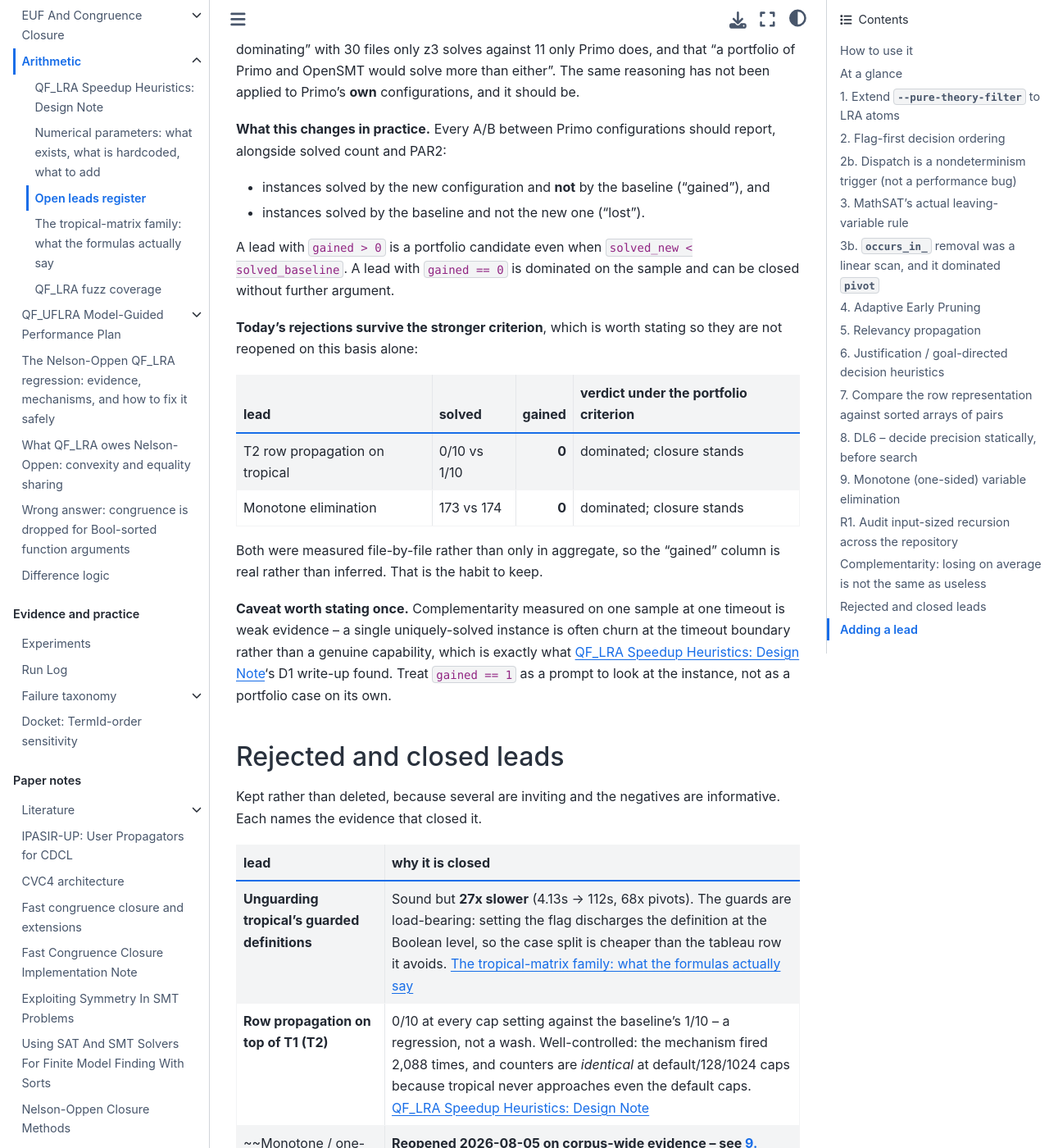
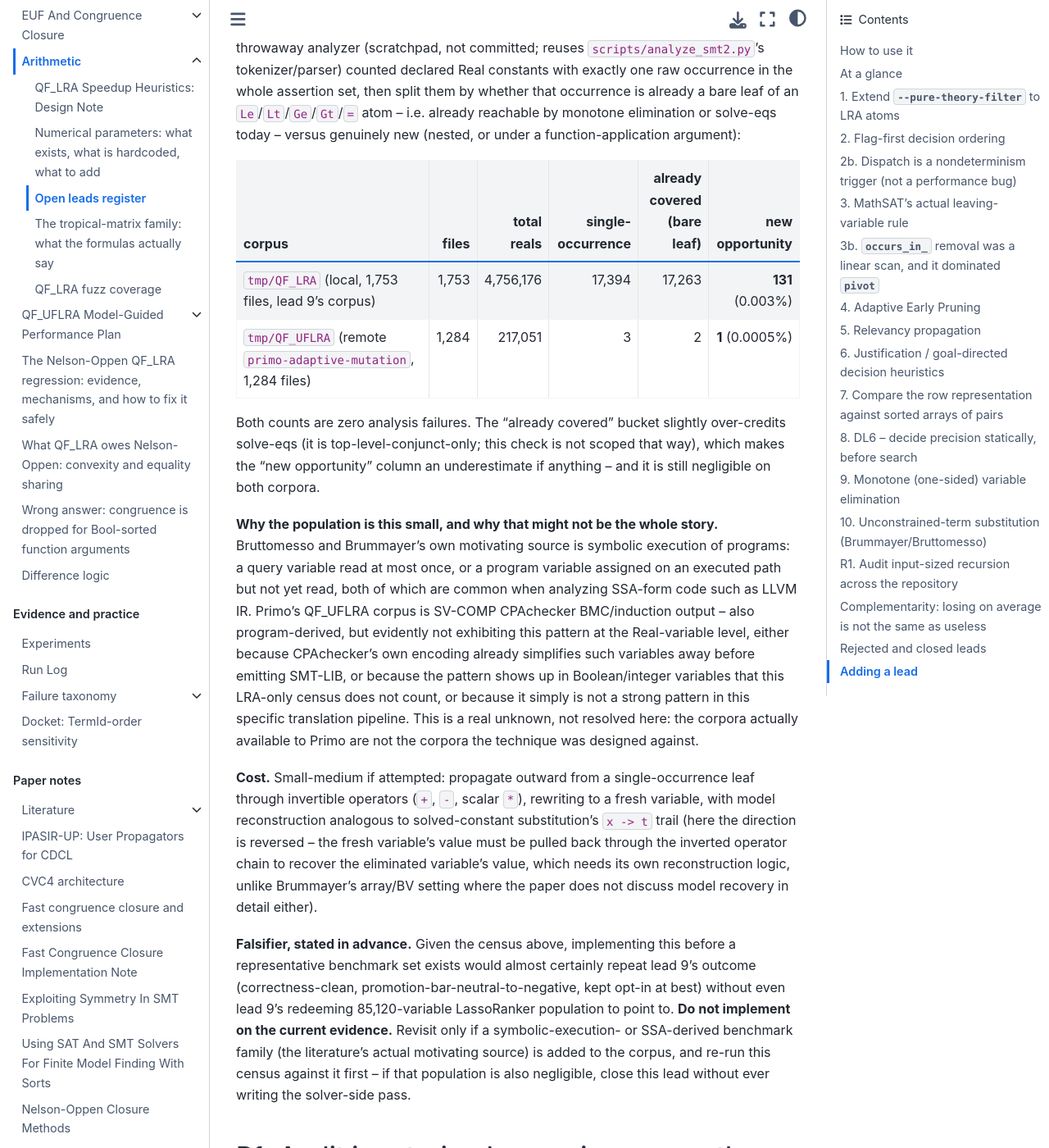
Before and after one commit to primo-solver/primo, a Jupyter Book: the page built from docs/open-leads.md, in a window 1280 px wide and 1400 px high, scrolled down 34139 px. Shown: the whole window at 82% size. Built offline with Jupyter Book 1.0.4 settings and Sphinx 7.4.7 and the Sphinx Book theme 1.1.4, drawn with Linux system fonts in a browser that asks for light colours; some of the changed text lies outside the part shown.

Commit message:
Draft lead 10: unconstrained-term substitution (Brummayer/Bruttomesso)
Confirmed genuinely missing and genuinely distinct from lead 9 (monotone
elimination needs many same-signed occurrences and disqualifies anything
under f(...); solve-eqs needs an explicit defining equality; this rule needs
neither, just one occurrence anywhere invertible).

Population census, same methodology as lead 9's corpus-wide screen, over
both local corpora (scratchpad analyzer reusing scripts/analyze_smt2.py's
parser, not committed): 131/4.76M reals on QF_LRA (1,753 files), 1/217K on
QF_UFLRA (1,284 files) -- negligible on both, after crediting solve-eqs/
monotone elimination with every bare-leaf occurrence they could plausibly
already reach. Recorded as open but "do not implement on current evidence":
it would almost certainly repeat lead 9's fate without lead 9's redeeming
85,120-variable population to justify it. The literature's own motivating
source (symbolic-execution/SSA-derived queries) isn't represented in
Primo's corpus, which is the honest reason to leave this open rather than
rejected -- falsifier is to re-run the census if such a benchmark family is
ever added, before writing any solver code.

```diff
--- a/docs/open-leads.md
+++ b/docs/open-leads.md
@@ -43,6 +43,7 @@ notes it points to.
 | [7](#lead-row-representation) | Compare row representation against sorted arrays of pairs | already the endorsed design; 0.00% map cost in the profile | done | **closed: already implemented** |
 | [8](#lead-dl6) | DL6: decide precision statically before search | unknown | small | blocked on a DL solver |
 | [9](#lead-monotone) | Monotone (one-sided) variable elimination | neutral on the promotion bar | done | **implemented, opt-in; did not clear its bar** |
+| [10](#lead-unconstrained-terms) | Unconstrained-term substitution (Brummayer/Bruttomesso) | 131/4.76M reals (QF_LRA), 1/217K (QF_UFLRA) -- negligible on both local corpora | small-medium | **open; not implemented, evidence says don't -- see falsifier** |
 | -- | D2 floating-point-guided basis selection | ~14% in the literature | medium | open, see [](qf-lra-heuristics.md) |
 | -- | D4 revised simplex, LU-factored basis | unknown | largest | open, see [](qf-lra-heuristics.md) |
 | -- | H4 batched bound assertion; H6 DL fast path; H11 fill-in-aware preprocessing elimination | -- | -- | design only, see [](qf-lra-heuristics.md) |
@@ -1222,6 +1223,92 @@ and `tta_startup` (12.1%), both from `ite` inside arithmetic terms, where the
 analyzer conservatively forces every variable two-sided. Their zeros therefore
 mean "could not tell", not "none". Every other family is at 0.0% opaque.
 
+(lead-unconstrained-terms)=
+## 10. Unconstrained-term substitution (Brummayer/Bruttomesso)
+
+**Claim.** A term is *unconstrained* if it has exactly one occurrence in the
+whole formula (one parent in the term DAG) and its enclosing operator is
+invertible with respect to that occurrence -- then the term can be replaced
+by a fresh variable of the same sort, because whatever value the rest of the
+formula needs from it, the lone occurrence can always be adjusted to produce.
+Independently discovered by Bruttomesso (PhD thesis, Trento, 2008) and
+Brummayer (PhD thesis, Linz, 2010; `docs/papers/Brummayer-PhD-Thesis-2009.pdf`,
+Sect. 3.4, read 2026-08-17) for bit-vectors and arrays, and generalized to
+partially-constrained terms and quantified formulas by Jonáš & Strejček
+(SAT 2017, `docs/papers/On_Simplification_of_Formulas_with_Unconstrained_Variables_and_Quantifiers.pdf`,
+read in full 2026-08-17). See [](papers/monotone-variable-elimination.md) §3
+for the full reading trail and why this is a genuinely different rule from
+lead 9, not an instance of it: lead 9 needs *many* same-signed occurrences
+of a bare Real leaf in `Le`/`Lt` atoms and explicitly disqualifies anything
+under `f(...)`; this rule needs exactly *one* occurrence anywhere -- nested
+inside `+`/`*`, an `=`, an `ite`, or an EUF application argument -- and does
+not care about polarity or direction at all. Existing solve-eqs/Gaussian
+elimination also does not cover it: those need an explicit top-level
+defining equality (`x = t`), however many times `x` is *used* afterward,
+whereas this rule needs no defining equality anywhere.
+
+For LRA specifically the rule is strictly simpler than the bit-vector
+setting it was designed for: addition and multiplication by a nonzero
+rational constant always invert in `Q`, so the bit-vector corner cases (an
+*even* constant multiplier is not invertible mod `2^n`; a comparison against
+an extremal constant `0`/`2^n-1` is not free either way) do not exist for
+reals at all.
+
+`grep -rn "unconstrained" src/smt/*.cpp` (2026-08-17) finds no such pass --
+only unrelated counter names. Not implemented.
+
+**Evidence: population census, both local corpora, same methodology as
+lead 9.** A throwaway analyzer (scratchpad, not committed; reuses
+`scripts/analyze_smt2.py`'s tokenizer/parser) counted declared Real
+constants with exactly one raw occurrence in the whole assertion set, then
+split them by whether that occurrence is already a bare leaf of an
+`Le`/`Lt`/`Ge`/`Gt`/`=` atom -- i.e. already reachable by monotone
+elimination or solve-eqs today -- versus genuinely new (nested, or under a
+function-application argument):
+
+| corpus | files | total reals | single-occurrence | already covered (bare leaf) | new opportunity |
+|---|---:|---:|---:|---:|---:|
+| `tmp/QF_LRA` (local, 1,753 files, lead 9's corpus) | 1,753 | 4,756,176 | 17,394 | 17,263 | **131** (0.003%) |
+| `tmp/QF_UFLRA` (remote `primo-adaptive-mutation`, 1,284 files) | 1,284 | 217,051 | 3 | 2 | **1** (0.0005%) |
+
+Both counts are zero analysis failures. The "already covered" bucket
+slightly over-credits solve-eqs (it is top-level-conjunct-only; this check
+is not scoped that way), which makes the "new opportunity" column an
+underestimate if anything -- and it is still negligible on both corpora.
+
+**Why the population is this small, and why that might not be the whole
+story.** Bruttomesso and Brummayer's own motivating source is symbolic
+execution of programs: a query variable read at most once, or a program
+variable assigned on an executed path but not yet read, both of which are
+common when analyzing SSA-form code such as LLVM IR. Primo's QF_UFLRA
+corpus is SV-COMP CPAchecker BMC/induction output -- also program-derived,
+but evidently not exhibiting this pattern at the Real-variable level, either
+because CPAchecker's own encoding already simplifies such variables away
+before emitting SMT-LIB, or because the pattern shows up in Boolean/integer
+variables that this LRA-only census does not count, or because it simply
+is not a strong pattern in this specific translation pipeline. This is a
+real unknown, not resolved here: the corpora actually available to Primo
+are not the corpora the technique was designed against.
+
+**Cost.** Small-medium if attempted: propagate outward from a single-occurrence
+leaf through invertible operators (`+`, `-`, scalar `*`), rewriting to a
+fresh variable, with model reconstruction analogous to solved-constant
+substitution's `x -> t` trail (here the direction is reversed -- the fresh
+variable's value must be pulled back through the inverted operator chain to
+recover the eliminated variable's value, which needs its own reconstruction
+logic, unlike Brummayer's array/BV setting where the paper does not discuss
+model recovery in detail either).
+
+**Falsifier, stated in advance.** Given the census above, implementing this
+before a representative benchmark set exists would almost certainly repeat
+lead 9's outcome (correctness-clean, promotion-bar-neutral-to-negative,
+kept opt-in at best) without even lead 9's redeeming 85,120-variable
+LassoRanker population to point to. **Do not implement on the current
+evidence.** Revisit only if a symbolic-execution- or SSA-derived benchmark
+family (the literature's actual motivating source) is added to the corpus,
+and re-run this census against it first -- if that population is also
+negligible, close this lead without ever writing the solver-side pass.
+
 (lead-recursion-audit)=
 ## R1. Audit input-sized recursion across the repository
 
```
